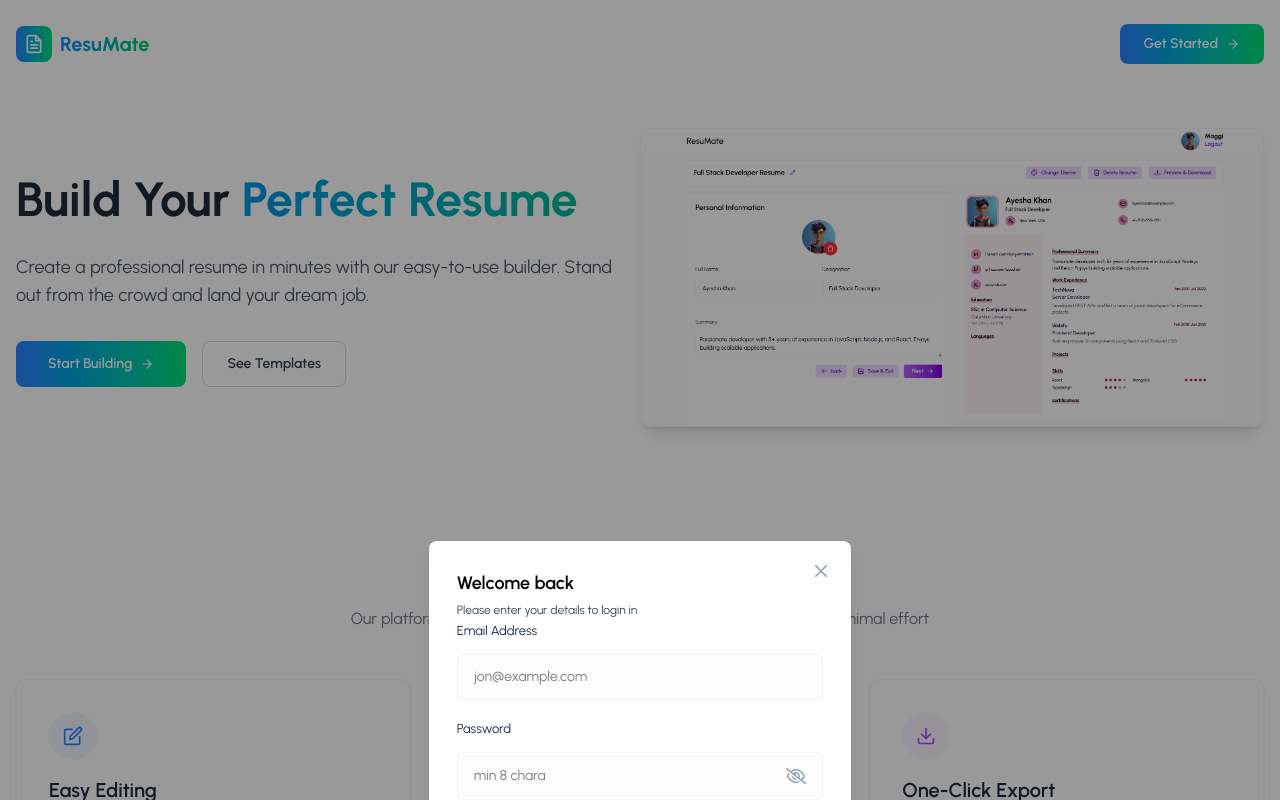
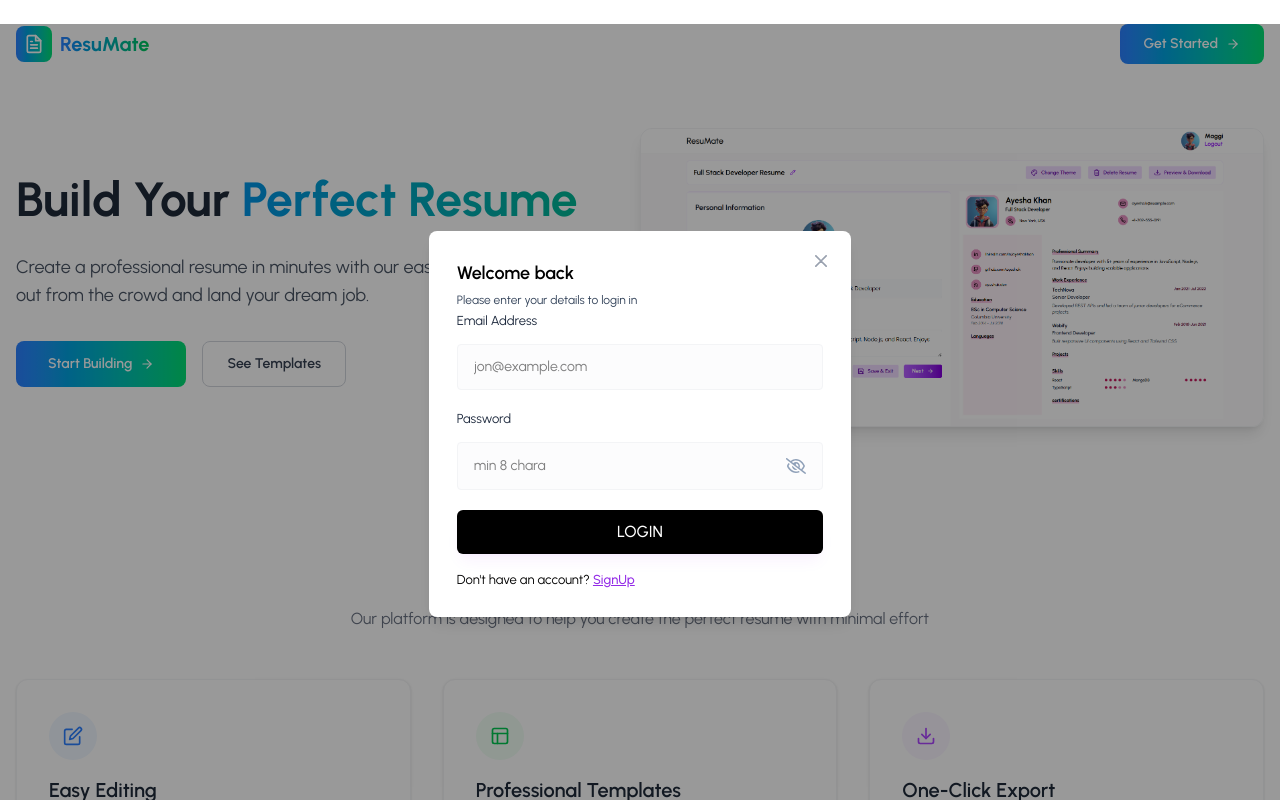
Before and after one commit to musthak582/resumate, a React (Vite) app in the folder frontend/resume-builder/: page / in a window 1280 px wide. Both pictures are taken after a click on the button "Get Started". Shown: the top 800 px of the page. Built offline with nearby package versions, Linux system fonts and the light colour scheme; a web font is replaced by a local one.

Commit message:
fix-position

```diff
--- a/frontend/resume-builder/src/components/Modal.jsx
+++ b/frontend/resume-builder/src/components/Modal.jsx
@@ -13,7 +13,7 @@ const Modal = ({
 }) => {
   if (!isOpen) return null;
   return (
-    <div className="absolute top-0 right-0 z-50 flex justify-center items-center w-full h-full bg-black/40">
+    <div className="fixed top-6 z-50 flex justify-center items-center w-full h-full bg-black/40">
       {/* Modal Content */}
       <div
         className={`relative flex flex-col bg-white shadow-lg rounded-lg overflow-hidden`}>
```
